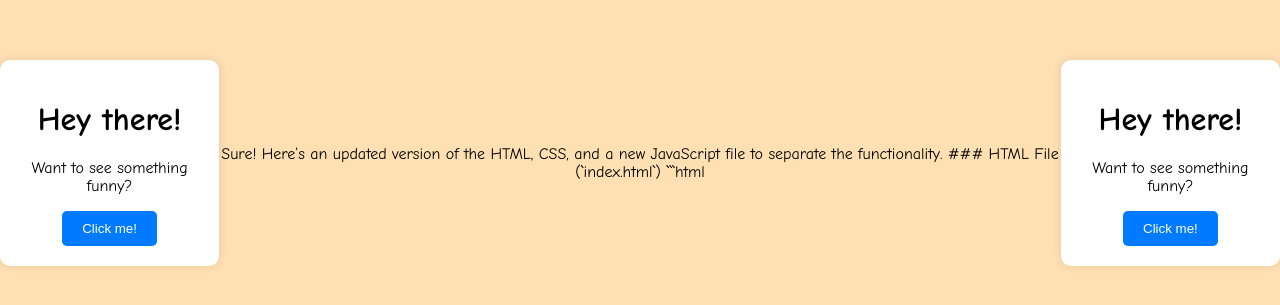
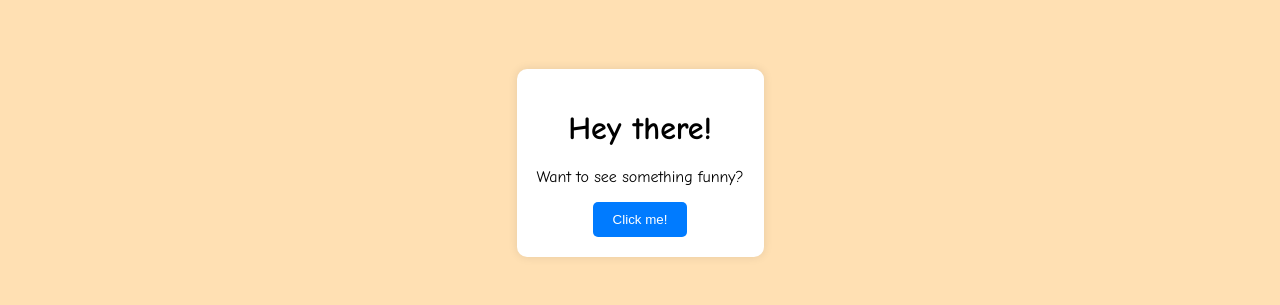
Before and after one commit to ShaddyMuffin/SmallWebsite, a plain HTML site: page index.html in a window 1280 px wide. Shown: the part 237-542 px from the top of the page. Drawn offline with Linux system fonts and the light colour scheme.

Commit message:
Error debugged

````diff
--- a/index.html
+++ b/index.html
@@ -1,25 +1,3 @@
-<!DOCTYPE html>
-<html lang="en">
-<head>
-    <meta charset="UTF-8">
-    <meta name="viewport" content="width=device-width, initial-scale=1.0">
-    <title>Surprise!</title>
-    <link rel="stylesheet" href="button.css">
-</head>
-<body>
-    <div class="container">
-        <h1>Hey there!</h1>
-        <p>Want to see something funny?</p>
-        <button id="button" class="button" onclick="showMessage()">Click me!</button>
-        <div id="message" class="hidden-message">
-            <p>You just pressed a button for no reason! 😂</p>
-            <button class="close-button" onclick="hideMessage()">Close</button>
-        </div>
-    </div>
-    Sure! Here’s an updated version of the HTML, CSS, and a new JavaScript file to separate the functionality.
-
-### HTML File (`index.html`)
-```html
 <!DOCTYPE html>
 <html lang="en">
 <head>
````
